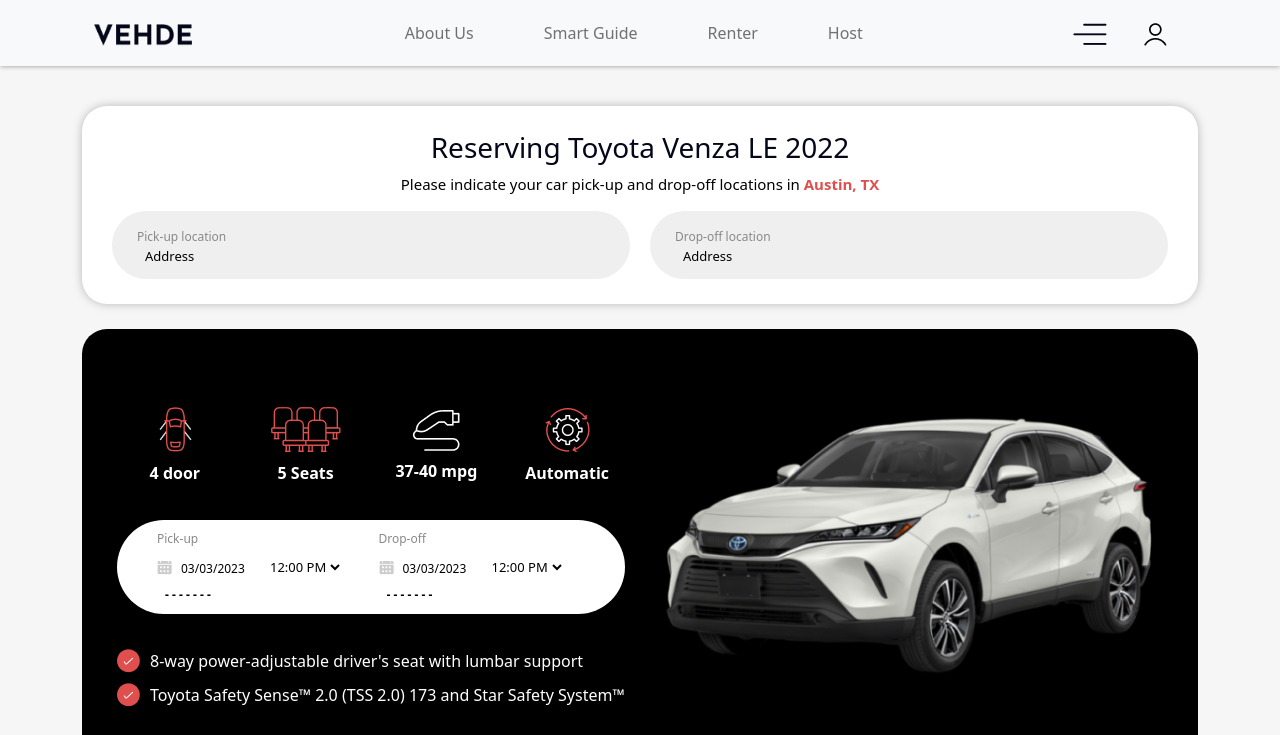
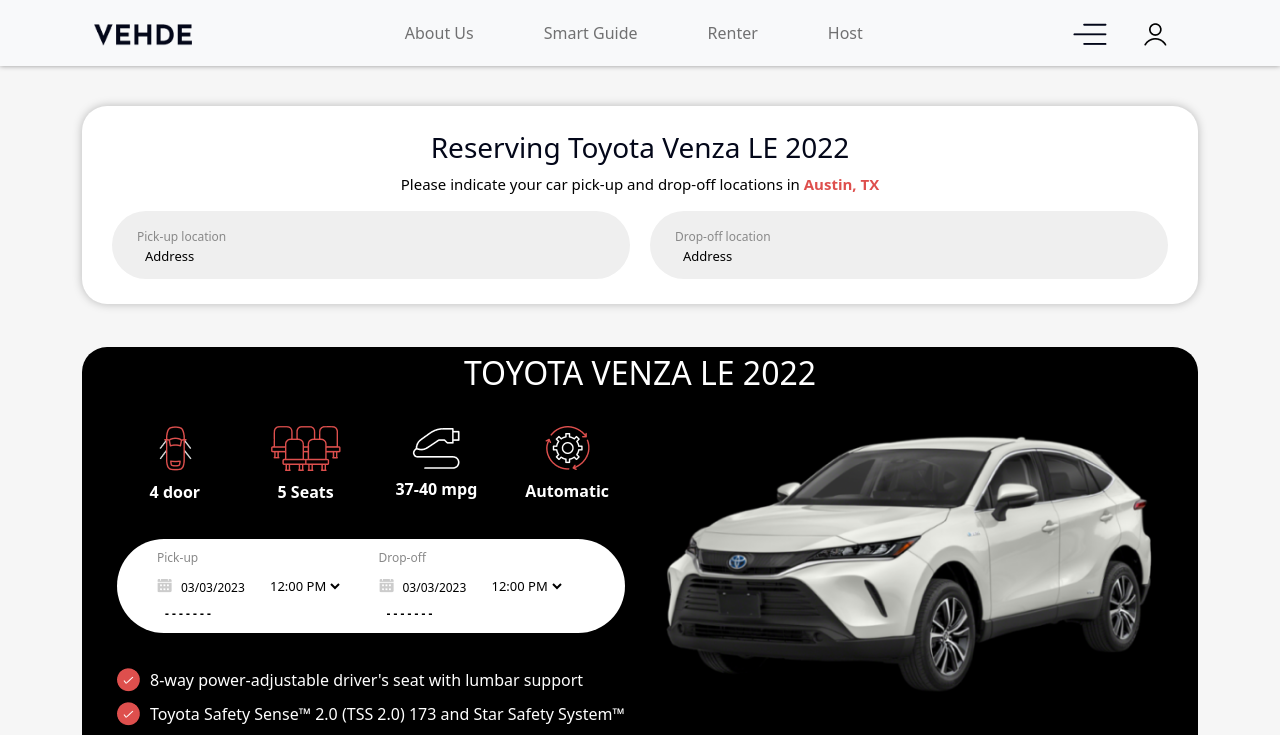
Before and after one commit to MajedHasan/VEHDE-project--client-side, a Next.js app: page /Renter/BrowseCars/1/review in a window 1280 px wide. Shown: the top 735 px of the page. Built offline with nearby package versions, Linux system fonts and the light colour scheme.

Commit message:
Did some changes

```diff
--- a/components/Rental/Review/MainBox.js
+++ b/components/Rental/Review/MainBox.js
@@ -21,7 +21,7 @@
 
 
 
-const MainBox = ({ hidePrice, hideList, hideageResidency, hideEstCost, showAttention }) => {
+const MainBox = ({ hidePrice, hideList, hideageResidency, hideEstCost, showAttention, showCarNameInTitle }) => {
 
     const [pickUpDate, setPickUpDate] = useState(new Date())
     const [pickUpDateTime, setPickUpDateTime] = useState("10:10 PM")
@@ -32,6 +32,10 @@
 
     return (
         <>
+            <div className={styles.mainContainer}>
+                {
+                    showCarNameInTitle && <h2>Toyota Venza Le 2022</h2>
+                }
                 <div className={styles.container}>
                     <div>
                         <div className={styles.fourImgBox}>
@@ -276,6 +280,7 @@
                                 <h3>Base Cost</h3>
                             </>
                         }
+                    </div>
                 </div>
             </div>
             {
--- a/pages/Renter/BrowseCars/[id]/review.js
+++ b/pages/Renter/BrowseCars/[id]/review.js
@@ -18,7 +18,7 @@
                     {
                         screen === null && <ReivewHeaderBox></ReivewHeaderBox>
                     }
-                    <MainBox hideEstCost={screen === null ? true : false} hidePrice={screen === "protection" ? true : false} hideList={screen === "protection" ? true : false} hideageResidency={screen === "protection" ? true : false}></MainBox>
+                    <MainBox hideEstCost={screen === null ? true : false} hidePrice={screen === "protection" ? true : false} hideList={screen === "protection" ? true : false} hideageResidency={screen === "protection" ? true : false} showCarNameInTitle={true}></MainBox>
 
                     {
                         screen === null && <div>
--- a/pages/dashboard/MyRental.js
+++ b/pages/dashboard/MyRental.js
@@ -188,7 +188,7 @@
                 modifyModal && <ModalLg setModal={setModifyModal}>
                     <span onClick={() => setModifyModal(null)} style={{ cursor: "pointer" }}> <i className="fa fa-chevron-left"></i> </span>
                     <div className={styles.modifyModalWrapper}>
-                        <h2>Modifying active rental for
+                        <h2 style={{ fontWeight: "bolder" }}>Modifying active rental for
                             <span>(Toyota Venza LE 2022 RSRVE Code ATX-001-3088)</span>
                         </h2>
                         <p>You can now review and modify your reservation based on your new preferences</p>
--- a/styles/renter/Review/MainBox.module.css
+++ b/styles/renter/Review/MainBox.module.css
@@ -1,3 +1,15 @@
+.mainContainer {
+    position: relative;
+}
+
+.mainContainer>h2 {
+    text-align: center;
+    margin-top: 50px;
+    margin-bottom: -70px;
+    color: #FFFFFF !important;
+    text-transform: uppercase;
+}
+
 .container {
     background: #000000;
     border-radius: 25px;
```
Also changed, not shown: pages/dashboard/Payment/index.js (+14 -2 lines). Lines whose indentation alone changed are shown as unchanged.
